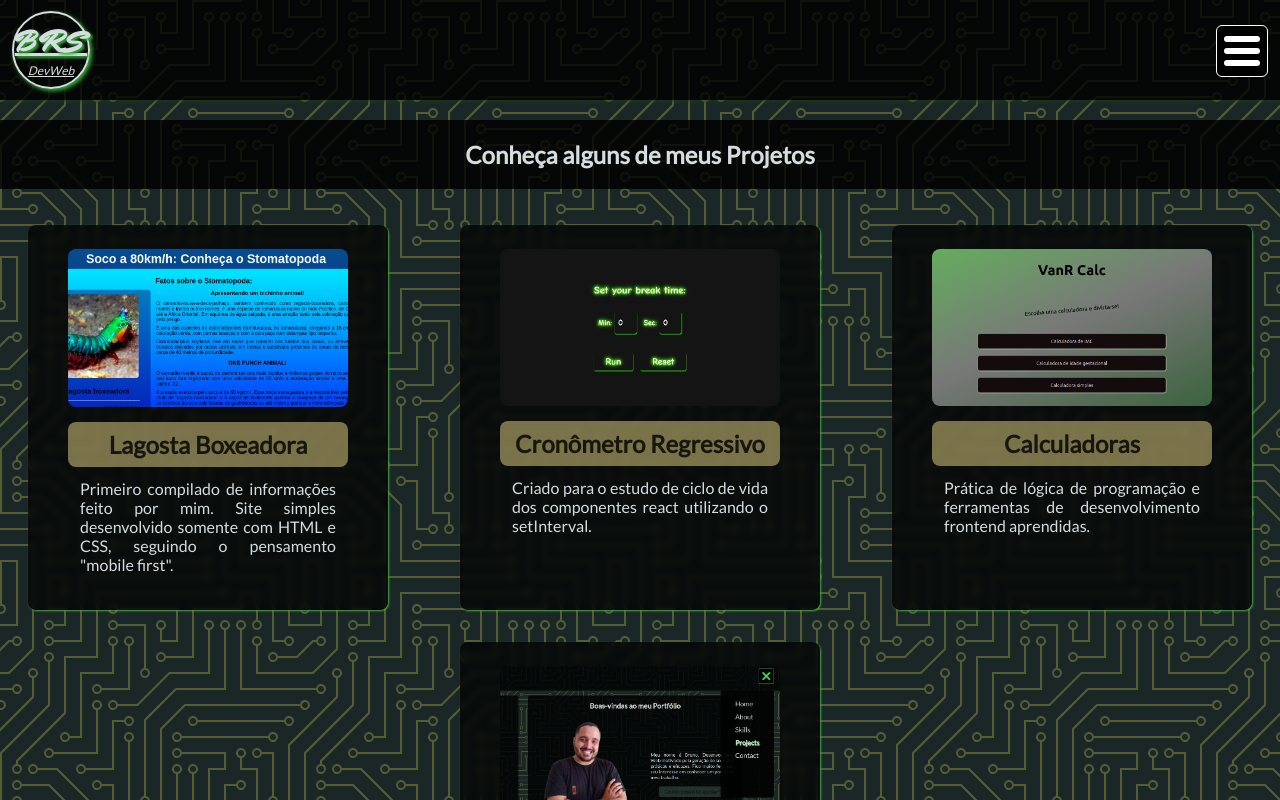
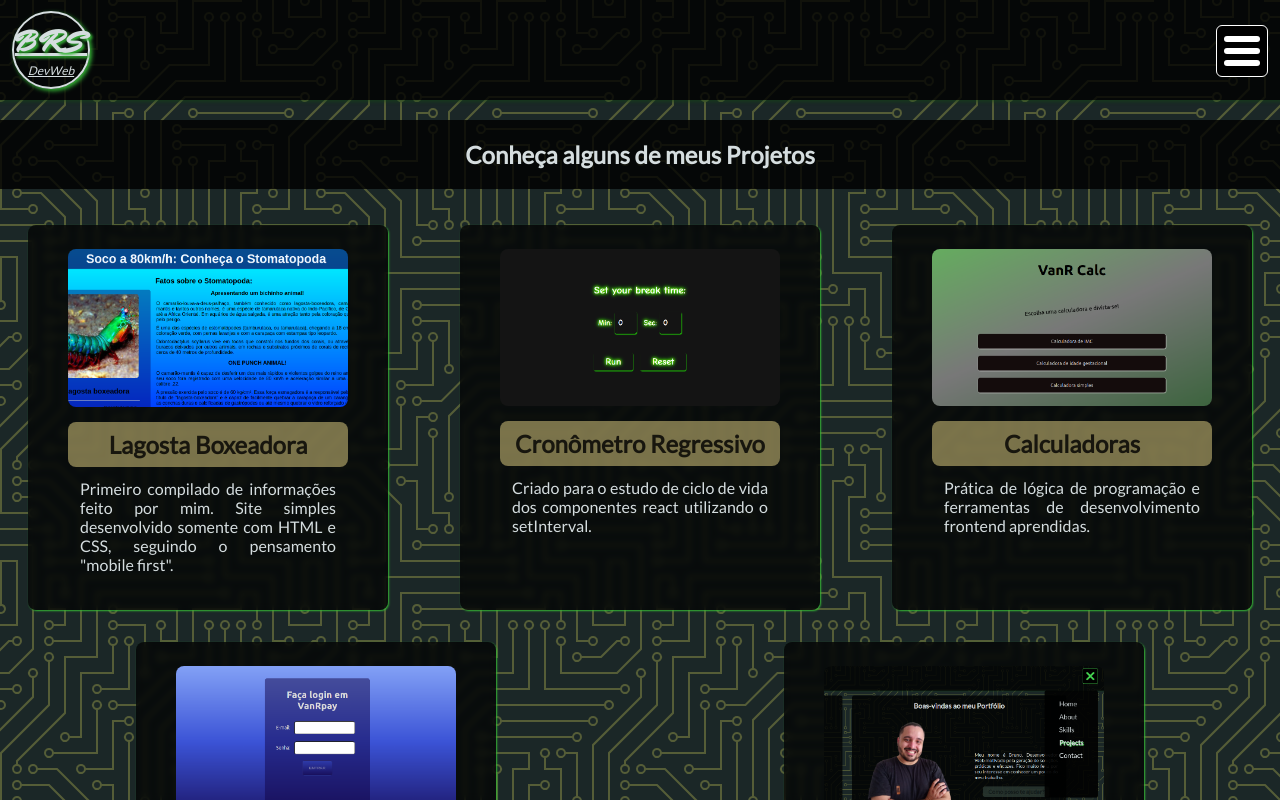
Before and after one commit to vanriwerson/portfolio-react-reboot, a React (Create React App) app: page /projects in a window 1280 px wide. Built offline with nearby package versions, Linux system fonts and the light colour scheme.

Commit message:
Adicionando wallet aos projetos

```diff
--- a/src/data/projectsList.js
+++ b/src/data/projectsList.js
@@ -1,6 +1,7 @@
 import lagostaBoxeadora from '../images/projects/stomatopoda.png';
 import vanrTimer from '../images/projects/vanr-timer.png';
 import vanrCalc from '../images/projects/vanr-calc.png';
+import wallet from '../images/projects/wallet.png';
 import portfolio from '../images/projects/portfolio.png';
 
 const projectsList = [
@@ -27,6 +28,13 @@ const projectsList = [
   },
   {
     id: 'proj04',
+    imgUrl: wallet,
+    linkToProject: 'https://vanr-wallet.netlify.app/',
+    projectName: 'VanR Wallet',
+    projectDescription: 'Tabela de controle de despesas com conversão de moedas utilizando Redux.',
+  },
+  {
+    id: 'proj05',
     imgUrl: portfolio,
     linkToProject: 'https://vanr-calculators.netlify.app/',
     projectName: 'Meu portfólio',
```
Also changed, not shown: src/images/projects/wallet.png (added).
